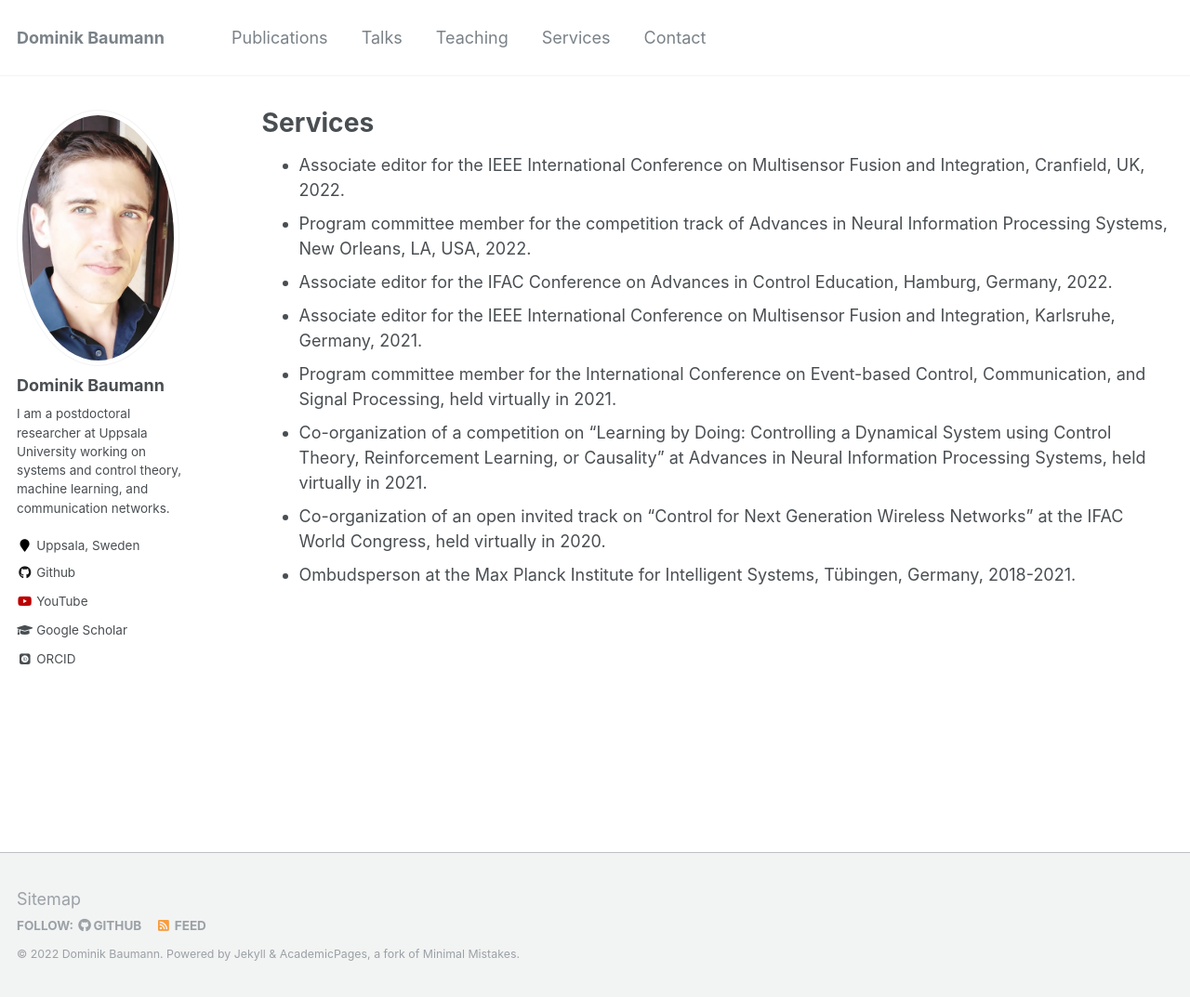
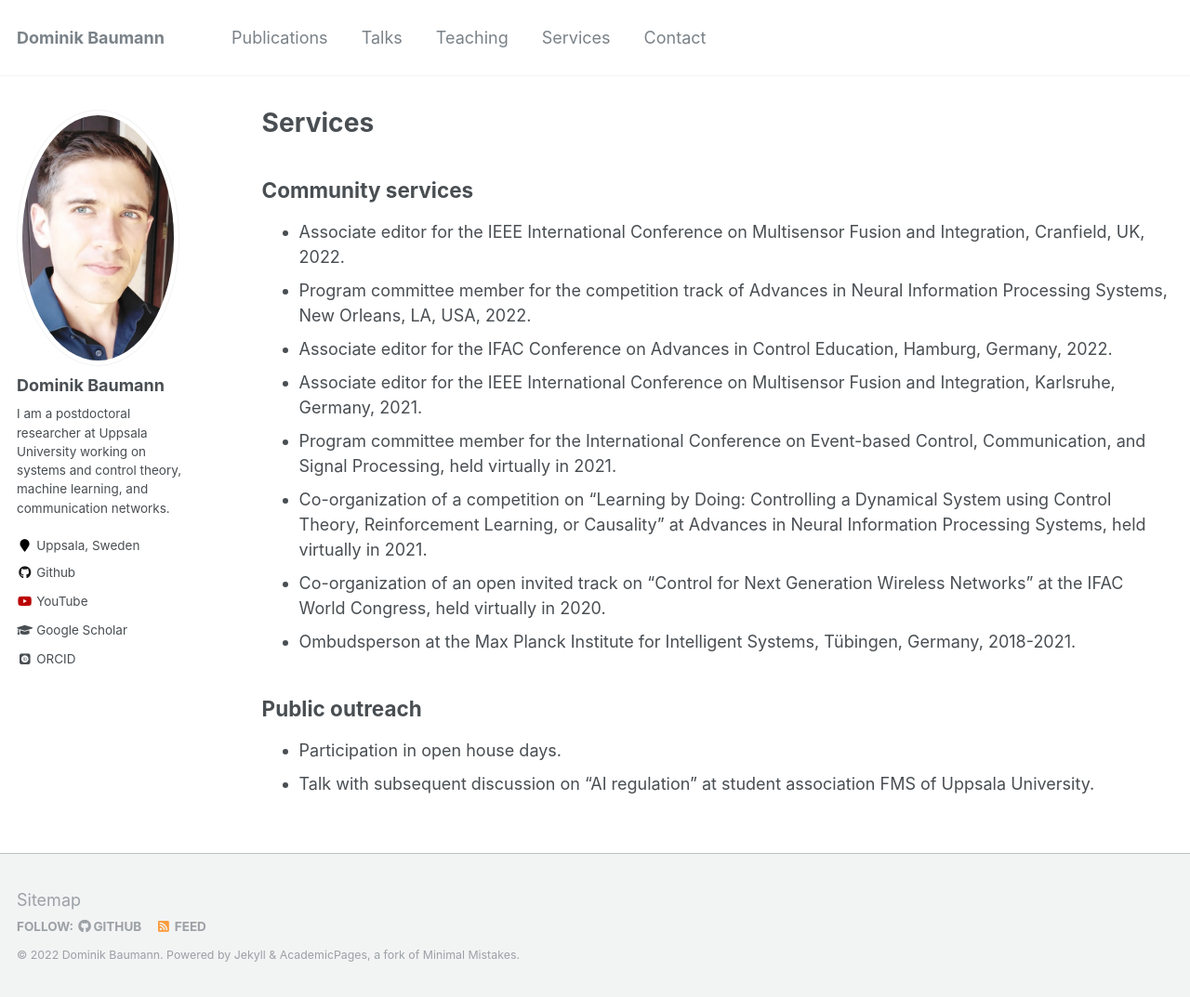
Before and after one commit to baumanndominik/baumanndominik.github.io, a Jekyll site: the page built from _pages/services.md, in a window 1280 px wide and 1073 px high. Shown: the whole window at 93% size. Built offline with Jekyll 4.4.1, drawn with Linux system fonts in a browser that asks for light colours; some web fonts are replaced.

Commit message:
visit at student association

```diff
--- a/_pages/services.md
+++ b/_pages/services.md
@@ -5,6 +5,7 @@ permalink: /services/
 author_profile: true
 ---
 
+## Community services
 * Associate editor for the IEEE International Conference on Multisensor Fusion and Integration, Cranfield, UK, 2022.
 * Program committee member for the competition track of Advances in Neural Information Processing Systems, New Orleans, LA, USA, 2022.
 * Associate editor for the IFAC Conference on Advances in Control Education, Hamburg, Germany, 2022.
@@ -13,3 +14,8 @@ author_profile: true
 * Co-organization of a competition on "Learning by Doing: Controlling a Dynamical System using Control Theory, Reinforcement Learning, or Causality" at Advances in Neural Information Processing Systems, held virtually in 2021.
 * Co-organization of an open invited track on "Control for Next Generation Wireless Networks" at the IFAC World Congress, held virtually in 2020.
 * Ombudsperson at the Max Planck Institute for Intelligent Systems, Tübingen, Germany, 2018-2021.
+
+## Public outreach
+
+* Participation in open house days.
+* Talk with subsequent discussion on "AI regulation" at student association FMS of Uppsala University.
```
